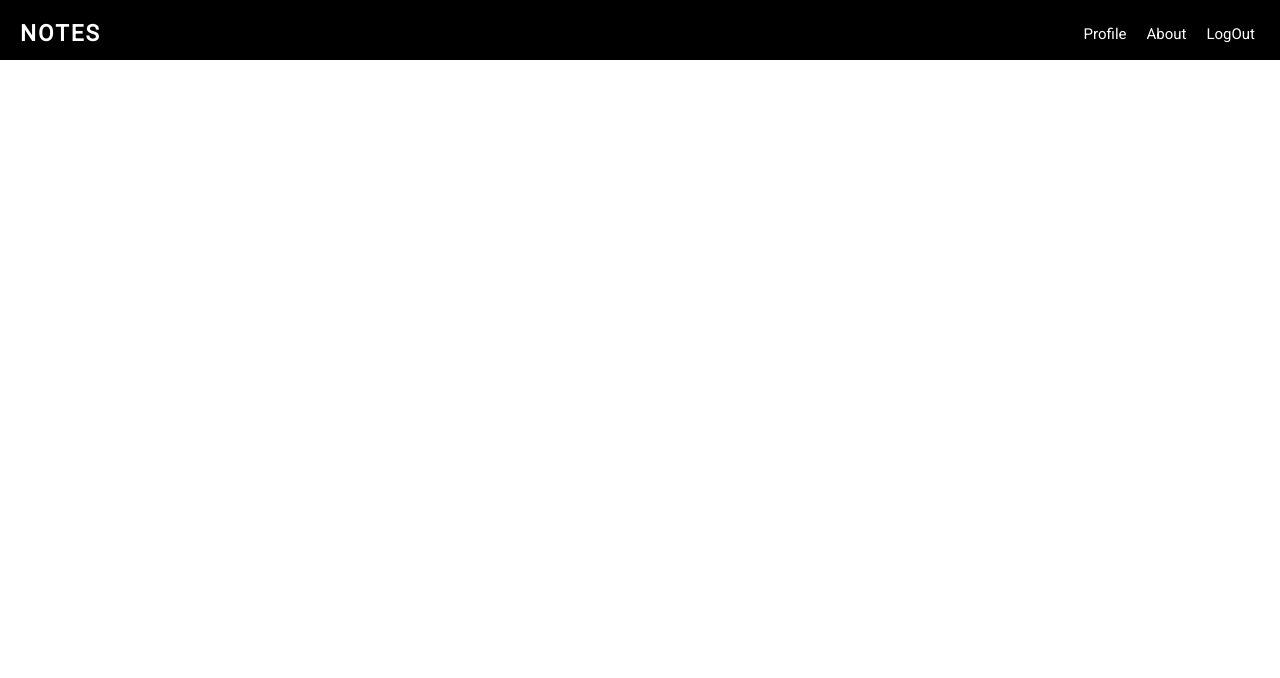
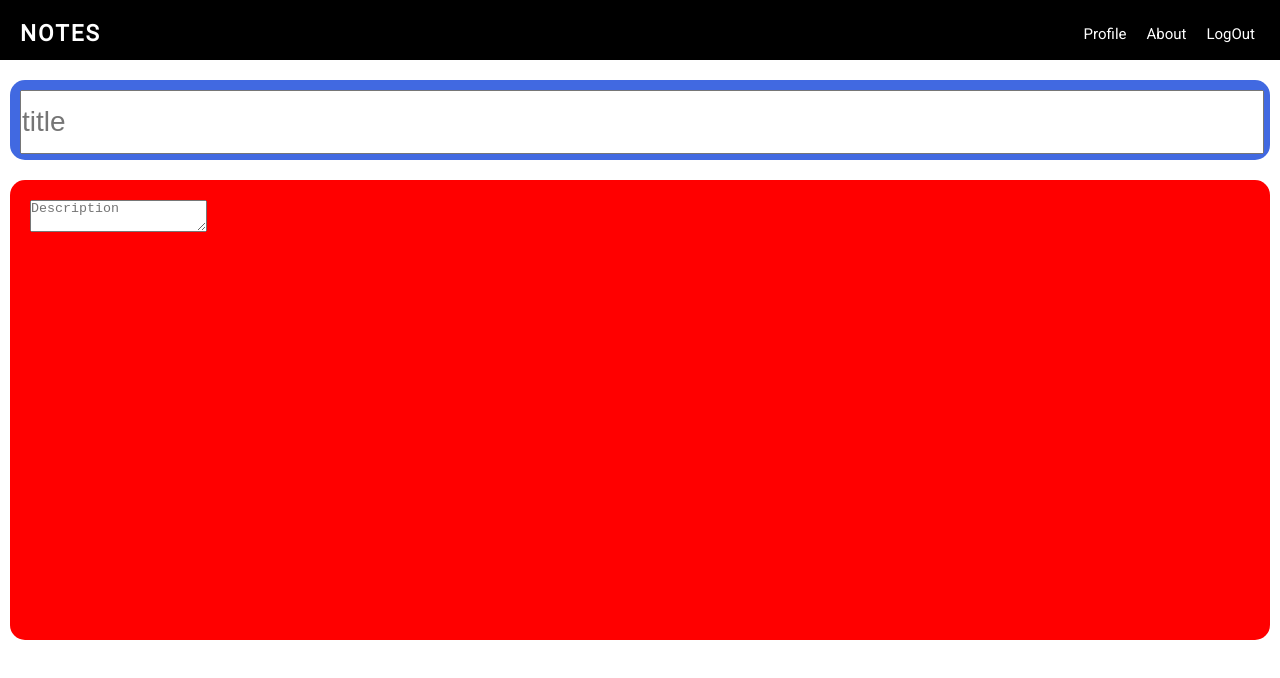
Before and after one commit to RushikeshBhandare/TODO, a React (Create React App) app in the folder frontend/: page / in a window 1280 px wide. Shown: the top 678 px of the page. Built offline with nearby package versions, Linux system fonts and the light colour scheme.

Commit message:
Created a All notes list and connected to database

```diff
--- a/frontend/package.json
+++ b/frontend/package.json
@@ -6,6 +6,7 @@
     "@testing-library/jest-dom": "^5.12.0",
     "@testing-library/react": "^11.2.7",
     "@testing-library/user-event": "^12.8.3",
+    "axios": "^0.21.1",
     "react": "^17.0.2",
     "react-dom": "^17.0.2",
     "react-scripts": "4.0.3",
--- a/frontend/src/App.js
+++ b/frontend/src/App.js
@@ -1,10 +1,14 @@
 import React from 'react'
 import Navabar from './components/Navbar'
+import AllNotes from './components/AllNotes'
+import CreateNote from './components/CreateNote'
 
 const App = () =>{
     return(
         <div>
             <Navabar/>
+            <CreateNote/>
+            {/* <AllNotes/> */}
        </div>
     )
 }
--- /dev/null
+++ b/frontend/src/components/AllNotes.js
@@ -0,0 +1,47 @@
+import React, {useState, useEffect} from 'react'
+import NotesBlock from './NotesBlock'
+import axios from 'axios'
+
+require ('./style/allNotes.css')
+
+const AllNotes = () =>{
+
+    const [Notes, setNotes] = useState([])
+    useEffect(()=>{
+        const getNotes = async()=>{
+            try{
+                const res = await axios.get('http://localhost:5000/notes')
+                if(!res){
+                    console.log('no data fround ')
+                }
+                setNotes(res.data)
+            }catch(error){
+                console.log('Error from notes', error)
+            }
+        }
+        getNotes()
+
+    }, [])
+
+    const printNotes = Notes.map((note)=>{
+        const title =  note.title.slice(0, 12)
+        const description = note.description.slice(0, 50)
+        const day = new Date(note.date).getDay()
+        const month = new Date(note.date).getMonth()
+        const year = new Date(note.date).getFullYear()
+        const months = ['Jan', 'Feb', 'Mar', 'Api', 'May', 'Jun', 'Jul', 'Aug', 'Sep', 'Oct', 'Nov', 'Dec']
+
+        return(
+            <NotesBlock title={title} description={description} day={day} month={months[month]} year={year}/>
+        )
+    })
+
+    return (
+        <div className="allNotes-container">
+            {printNotes}
+
+        </div>
+    )
+}
+
+export default AllNotes
--- /dev/null
+++ b/frontend/src/components/CreateNote.js
@@ -0,0 +1,19 @@
+import React from 'react'
+require('./style/createNote.css')
+
+const CreateNote = () =>{
+    return(
+        <div className="createNote-Container">
+
+                <div className="createNote-block-title">
+                    <input placeholder="title"/>
+                </div>
+                <div className="createNote-block-description">
+                    <textarea placeholder="Description"/>
+                </div>
+
+        </div>
+    )
+}
+
+export default CreateNote
--- /dev/null
+++ b/frontend/src/components/NotesBlock.js
@@ -0,0 +1,23 @@
+import React from 'react'
+require('./style/allNotes.css')
+
+const NotesBlock = ({title, description, day, month, year}) =>{
+    return(
+        <div key={title} className="block-container">
+            <div className="block-delete">
+               <strong className="delete-Text">X</strong>
+            </div>
+            <div className="block-title">
+               <strong>{title}...</strong>
+            </div>
+            <div className="block-body">
+                {description}...
+            </div>
+            <div className="block-date">
+                {month} {day} {year}
+            </div>
+        </div>
+    )
+}
+
+export default NotesBlock
--- /dev/null
+++ b/frontend/src/components/style/allNotes.css
@@ -0,0 +1,56 @@
+@import url('https://fonts.googleapis.com/css2?family=Anton&family=Roboto:wght@300;400&display=swap');
+
+
+.allNotes-container{
+    margin-top: 50x;
+    display: flex;
+    justify-content: center;
+    /* justify-content: space-between; */
+    flex-wrap: wrap;
+
+    font-family: 'Anton', sans-serif;
+    font-family: 'Roboto', sans-serif;
+
+
+
+}
+
+.block-container{
+    background-color:rgb(255, 219, 88);
+    width: 180px;
+    margin: 10px;
+    height:250px;
+    border-radius: 15px;
+    box-shadow: 10px 10px 8px  rgba(80, 80, 80, 0.2);
+}
+
+.block-title{
+    margin: 10px;
+    margin-top: 0px;
+    font-size: 20px;
+    -webkit-line-clamp: 2; /* number of lines to show */
+}
+
+.block-body{
+    margin: 10px;
+    height: 150px;
+}
+
+.block-date{
+    margin: 10px;
+    margin-top: 10px;
+   font-size: 13px;
+   color: rgb(63, 60, 60);
+}
+
+.block-delete{
+    margin: 0;
+    text-align: end;
+    margin-right: 10px;
+    margin-top: 10px;
+}
+
+.delete-Text{
+    cursor: pointer;
+
+}
--- /dev/null
+++ b/frontend/src/components/style/createNote.css
@@ -0,0 +1,38 @@
+.createNote-Container{
+    height: 600px;
+    width: 100%;
+    display: flex;
+    justify-content: center;
+    flex-direction: column;
+
+}
+
+
+.createNote-block-title{
+    margin: 10px;
+    border-radius: 15px;
+    height: 10%;
+    background-color: royalblue;
+    padding: 10px;
+}
+
+.createNote-block-title input{
+    width: 100%;
+    height: 60px;
+    font-size: 28px;
+    /* padding-left: 20px; */
+}
+
+.createNote-block-description{
+    margin: 10px;
+    border-radius: 15px;
+    padding: 20px;
+
+    height: 70%;
+    background-color: red;
+}
+.createNote-block-description input{
+    width: 100%;
+    height: 600px;
+    font-size: 20px;
+}
```
Also changed, not shown: 1 other file (tests, documents, lock files or other folders).
